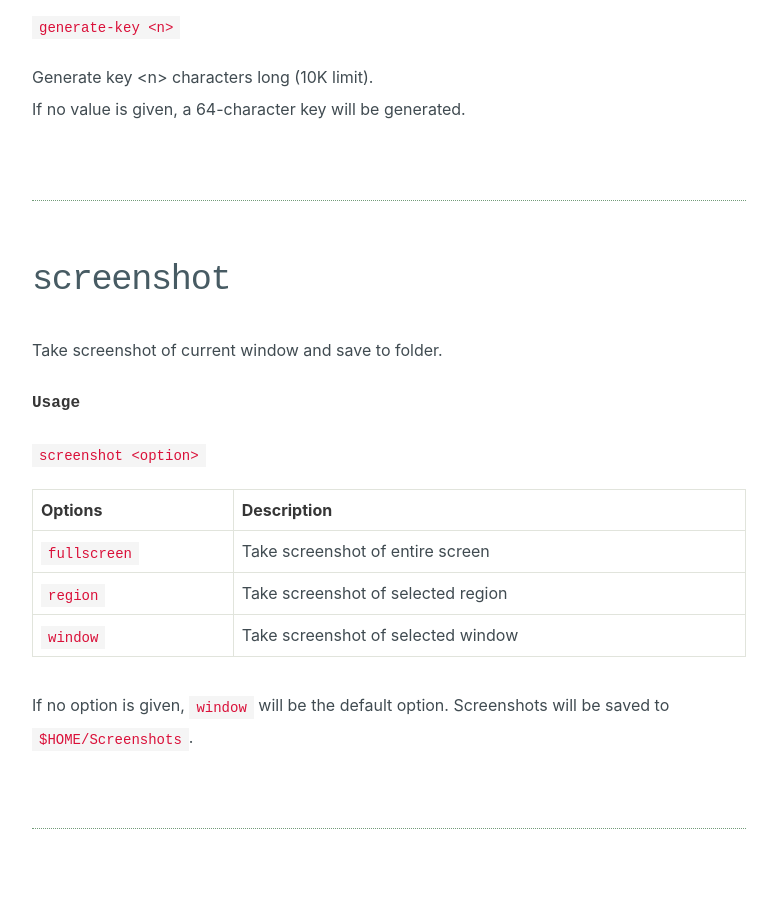
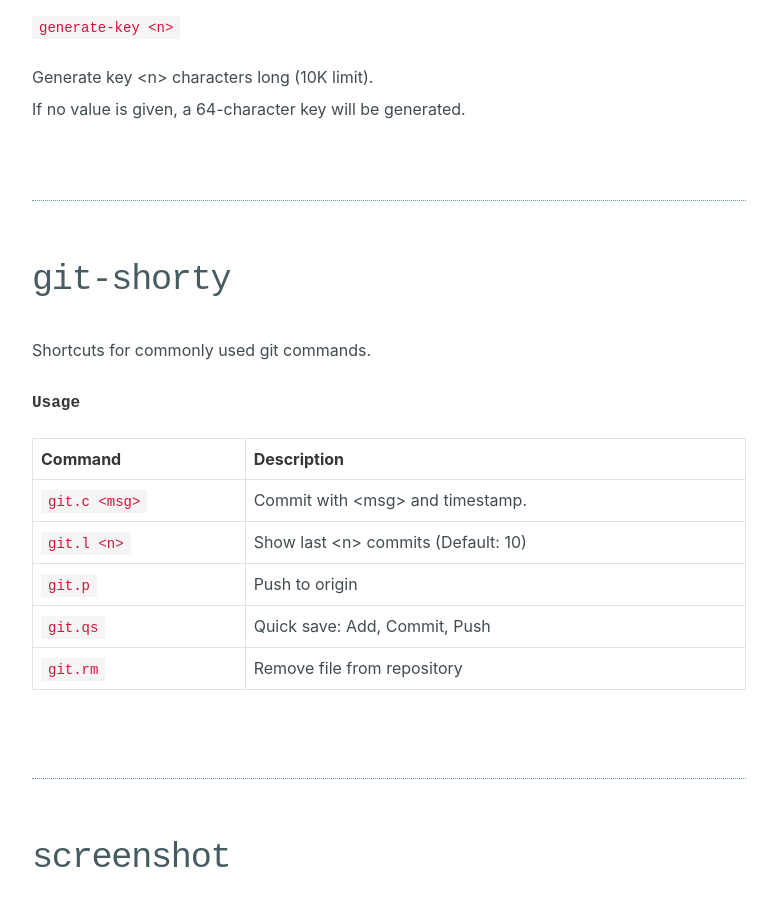
Before and after one commit to xerocuil/xerocuil.github.io, a Jekyll site: the page built from gists.html, in a window 1280 px wide and 900 px high, scrolled down 2956 px. Shown: the whole window, without its empty margins (128-905 px from the left). Built offline with Jekyll 4.4.1, drawn with Linux system fonts in a browser that asks for light colours.

Commit message:
2023.0105.1754

```diff
--- /dev/null
+++ b/_gists/git-shorty.md
@@ -0,0 +1,18 @@
+---
+name: git-shorty
+description: Shortcuts for commonly used git commands.
+requirements: git
+updated: 2023-01-05
+download: https://gist.githubusercontent.com/xerocuil/2d29bce98b5a4dafa4ffd913c43c7ec7/raw/git-shorty.sh
+source: https://gist.github.com/xerocuil/2d29bce98b5a4dafa4ffd913c43c7ec7
+---
+
+**Usage**
+
+Command     | Description
+:------     | :----------
+`git.c <msg>` | Commit with \<msg\> and timestamp.
+`git.l <n>`   | Show last \<n\> commits (Default: 10)
+`git.p`       | Push to origin
+`git.qs`      | Quick save: Add, Commit, Push
+`git.rm`      | Remove file from repository
--- a/_layouts/language.html
+++ b/_layouts/language.html
@@ -17,7 +17,7 @@ layout: main
     {% for p in site.projects %}
       {% if p.language contains l.slug %}
       <tr>
-      	<td><a href="{% link _projects/{{ p.slug }}.md %}">{{ p.name }}</a></td>
+      	<td><a href="/projects/{{ p.slug }}.html">{{ p.name }}</a></td>
         <td>{{ p.description }}</td>
       </tr>
       {% endif %}
--- a/about.html
+++ b/about.html
@@ -11,5 +11,5 @@ This website is a collection of my projects, scripts, and development notes.</p>
 
 {% assign lang = site.data.languages | sort: "name" %}
 {% for l in lang %}
-<p><a href="{% link languages/{{ l.slug }}.md %}"><img class="icon" src="/assets/img/languages/{{ l.slug }}.svg"> {{ l.name }}</a></p>
+<p><a href="/languages/{{ l.slug }}.html"><img class="icon" src="/assets/img/languages/{{ l.slug }}.svg"> {{ l.name }}</a></p>
 {% endfor %}
```
Also changed, not shown: Gemfile (+6 -2 lines), 1 other file.
